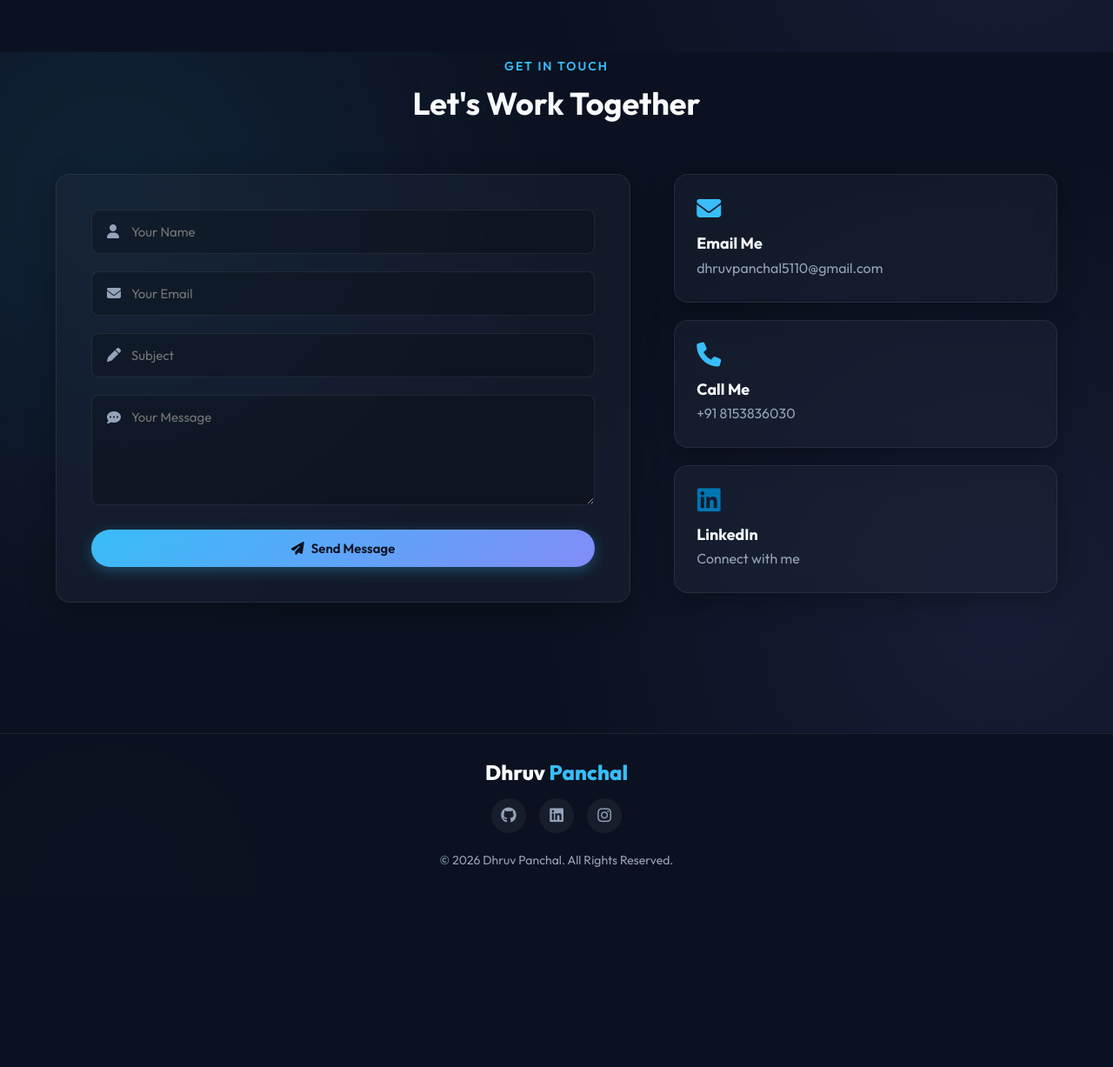
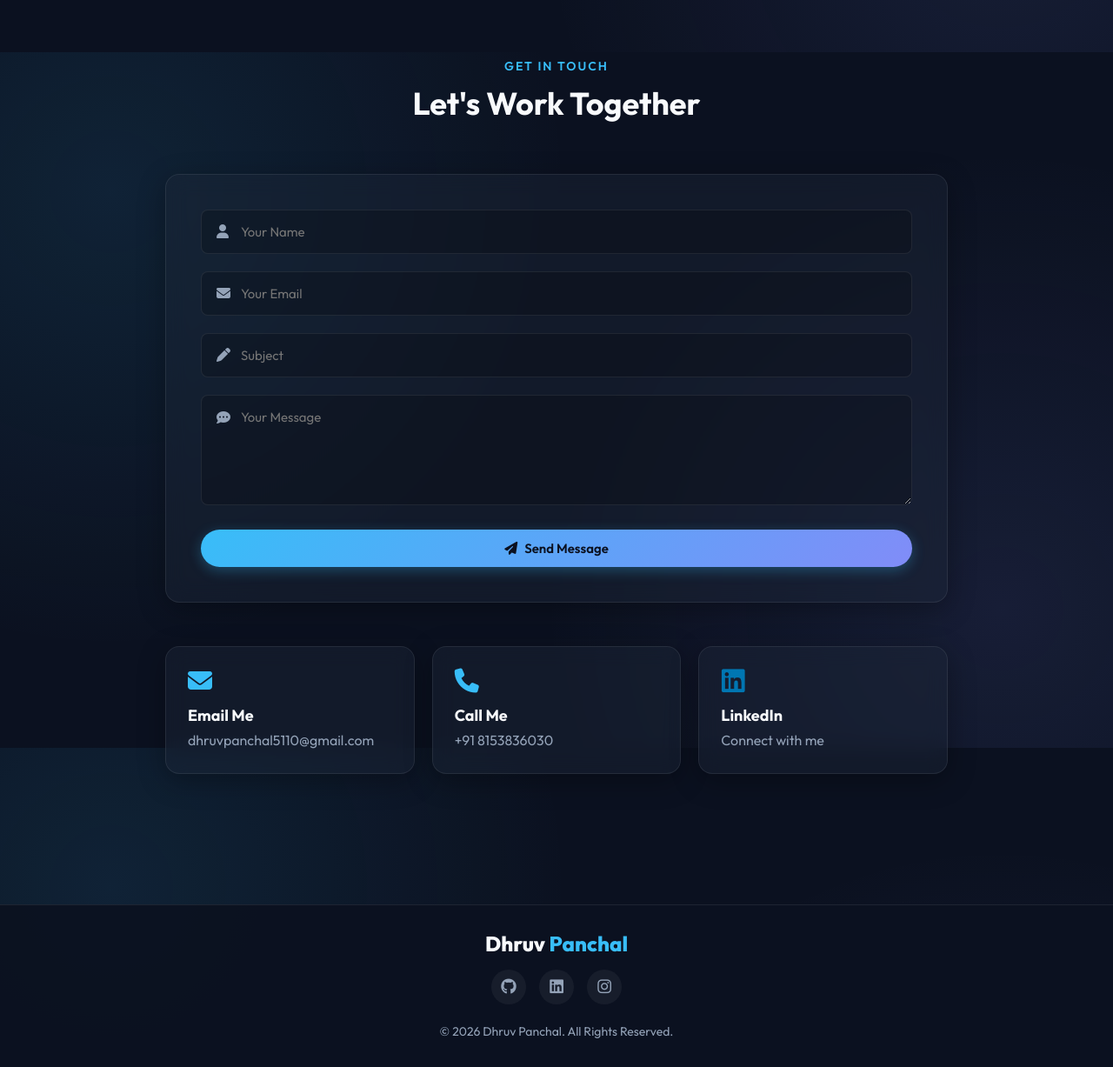
Before and after one commit to dhruvpanchal5110-cmyk/porfolio-website, a Django app: page / in a window 1280 px wide. Shown: the part 3140-4367 px from the top of the page at 87% size. Before the commit the page ends 4137 px from the top, so only its background shows below. Run offline with Django 5.2, Linux system fonts and the light colour scheme.

Commit message:
Stack contact form vertically above contact cards

```diff
--- a/myapp/static/css/style.css
+++ b/myapp/static/css/style.css
@@ -612,14 +612,16 @@ h1, h2, h3, h4 {
 
 /* Contact Section */
 .contact-split {
-    display: grid;
-    grid-template-columns: 1.5fr 1fr;
+    display: flex;
+    flex-direction: column;
     gap: 50px;
+    max-width: 900px;
+    margin: 0 auto;
 }
 
 .contact-info-cards {
-    display: flex;
-    flex-direction: column;
+    display: grid;
+    grid-template-columns: repeat(auto-fit, minmax(250px, 1fr));
     gap: 20px;
 }
 
--- a/myapp/templates/home.html
+++ b/myapp/templates/home.html
@@ -10,7 +10,7 @@
     <link rel="preconnect" href="https://fonts.gstatic.com" crossorigin>
     <link href="https://fonts.googleapis.com/css2?family=Outfit:wght@300;400;500;600;700;800&display=swap" rel="stylesheet">
 
-    <link rel="stylesheet" href="{% static 'css/style.css' %}?v=4.10">
+    <link rel="stylesheet" href="{% static 'css/style.css' %}?v=4.11">
     <!-- DevIcons -->
     <link rel="stylesheet" href="https://cdn.jsdelivr.net/gh/devicons/devicon@latest/devicon.min.css">
     <!-- FontAwesome -->
```
Also changed, not shown: 1 other file.
